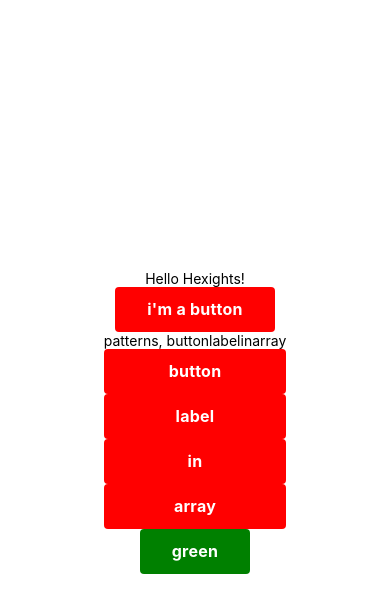
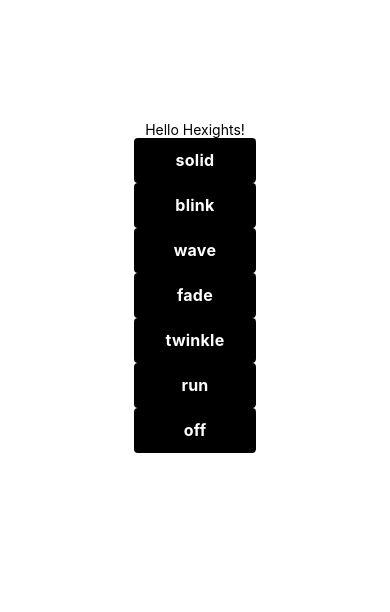
Before and after one commit to gyjin/hex-ights-app, a React Native app: screen / in a window 390 px wide. Shown: the top 612 px of the page. Built offline with nearby package versions, Linux system fonts and the light colour scheme.

Commit message:
Add ButtonContainer labels to create correct type of Pattern/ColorButton

```diff
--- a/App.js
+++ b/App.js
@@ -1,18 +1,15 @@
 import React from 'react'
-import PatternButton from './components/PatternButton';
 import { StatusBar } from 'expo-status-bar';
 import { StyleSheet, Text, View } from 'react-native';
 import ButtonContainer from './components/ButtonContainer';
-import ColorButton from './components/ColorButton';
 
 export default function App() {
   return (
     <View style={styles.container}>
       <Text>Hello Hexights!</Text>
       <StatusBar style="auto" />
-      <PatternButton title={"i'm a button"}></PatternButton>
-      <ButtonContainer containerName={"patterns"} buttonLabels={["button", "label", "in", "array"]}></ButtonContainer>
-      <ColorButton color='green'></ColorButton>
+      <ButtonContainer containerName={"patterns"} buttonLabels={["solid", "blink", "wave", "fade", "twinkle", "run", "off"]}></ButtonContainer>
+      <ButtonContainer containerName={"colors"} buttonLabels={["red", "orange", "yellow", "green", "blue", "purple"]}></ButtonContainer>
 
     </View>
   );
--- a/components/ButtonContainer.js
+++ b/components/ButtonContainer.js
@@ -1,24 +1,32 @@
 import React from 'react';
-import { Text, View } from 'react-native';
+import { View } from 'react-native';
 import PropTypes from 'prop-types';
 import PatternButton from './PatternButton'
+import ColorButton from './ColorButton';
 
 
 export default function ButtonContainer({containerName, buttonLabels}) {
 
   const makeButtonCollection = () => {
-    console.log("make button collection")
     let buttonCollection = [];
-    buttonCollection = buttonLabels.map((label, i) => {
-      return <PatternButton title={label} key={i}></PatternButton>
-    });
+
+    if (containerName === "patterns") {
+      buttonCollection = buttonLabels.map((label, i) => {
+        return <PatternButton title={label} key={i}></PatternButton>
+      });
+    }
+
+    if (containerName === "colors") {
+      buttonCollection = buttonLabels.map((label, i) => {
+        return <ColorButton color={label} key={i}></ColorButton>
+      });
+    }
 
     return buttonCollection;
   }
 
   return (
     <View>
-      <Text>{containerName}, {buttonLabels}</Text>
       {makeButtonCollection()}
     </View>
   );
--- a/components/ColorButton.js
+++ b/components/ColorButton.js
@@ -5,7 +5,7 @@ import PropTypes from 'prop-types';
 export default function ColorButton({color}) {
 
   const pressButton = () => {
-    console.log(color + 'button pressed')
+    console.log(color + ' button pressed')
   }
 
   return (
@@ -23,7 +23,6 @@ const styles = StyleSheet.create({
     paddingHorizontal: 32,
     borderRadius: 4,
     elevation: 3,
-    backgroundColor: 'green',
   },
   text: {
     fontSize: 16,
--- a/components/PatternButton.js
+++ b/components/PatternButton.js
@@ -5,7 +5,7 @@ import PropTypes from 'prop-types';
 export default function PatternButton({title}) {
 
   const pressButton = () => {
-    console.log(title + 'button pressed')
+    console.log(title + ' button pressed')
   }
 
   return (
@@ -23,7 +23,7 @@ const styles = StyleSheet.create({
     paddingHorizontal: 32,
     borderRadius: 4,
     elevation: 3,
-    backgroundColor: 'red',
+    backgroundColor: 'black',
   },
   text: {
     fontSize: 16,
```
